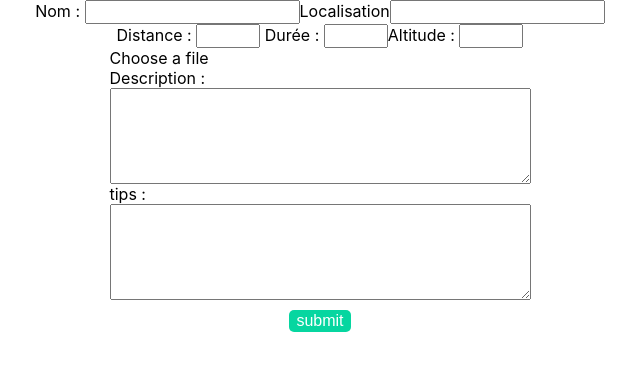
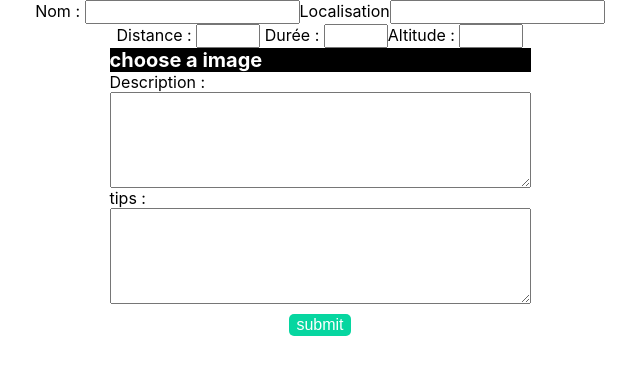
Before and after one commit to AlexandreByDefault/mqr, a Next.js app: page / in a window 1280 px wide. Shown: the top 374 px of the page, without its empty margins (320-960 px from the left). Built offline with nearby package versions, Linux system fonts and the light colour scheme.

Commit message:
wip: file input 2

```diff
--- a/component/Form/AdminForm.tsx
+++ b/component/Form/AdminForm.tsx
@@ -1,9 +1,10 @@
-import React from 'react'
+import React, { useState } from 'react'
 import { ContainerForm, WrapperForm, Input, Button, Label, InputFile } from './AdminStyledForm'
 import { useForm } from "react-hook-form"
 import { ToastContainer, toast } from 'react-toastify';
 
 import style from './style.module.css'
+import { stat } from 'fs/promises';
 
 
 interface HickingProps {
@@ -18,24 +19,16 @@ interface HickingProps {
   image: string
 }
 
+
 const AdminForm = () => {
-  const { register, handleSubmit, reset } = useForm<HickingProps>({
-    defaultValues: {
-      name: '',
-      image: '',
-      location: '',
-      distance: 0,
-      duration: 0,
-      altitude: 0,
-      difficulty: '',
-      description: '',
-      tips: '',
-
-    }
-  })
+  const [value, setValue]=useState<FileList | null >(null)
+  const { register, handleSubmit, reset } = useForm<HickingProps>({})
+  let label: string|number = ''
+  if(value){
+    label = value[0].name
+  }
 
   const onSubmit = () => {
-
   }
 
   return (
@@ -56,8 +49,9 @@ const AdminForm = () => {
           <Input w type="number" step={0.1} min={0} />
         </WrapperForm>
         <WrapperForm flex>
-          <label htmlFor="image" >Choose a file</label>
-          <InputFile type="file" {...register("image")}/>
+          <Label htmlFor="image" >{label? label:  'choose a image'}</Label>
+          <InputFile type="file" onChange={e => setValue(e.currentTarget.files)} />
+
           <label htmlFor="description">Description : </label>
           <textarea {...register("description")} rows={6} cols={50}></textarea>
           <label htmlFor="description">tips : </label>
```
